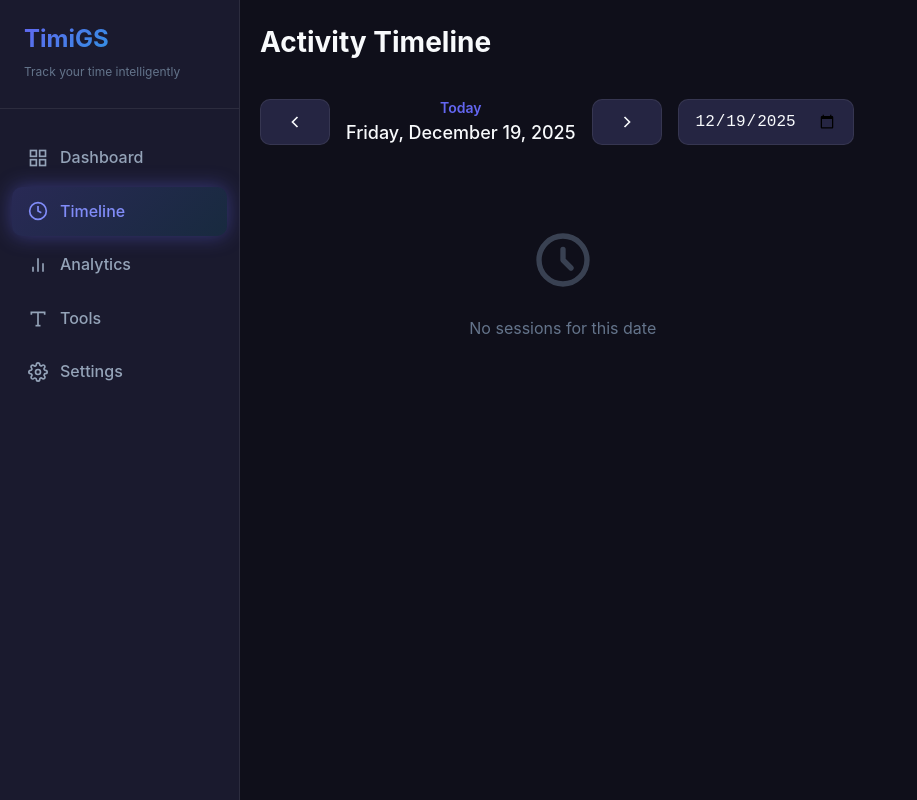
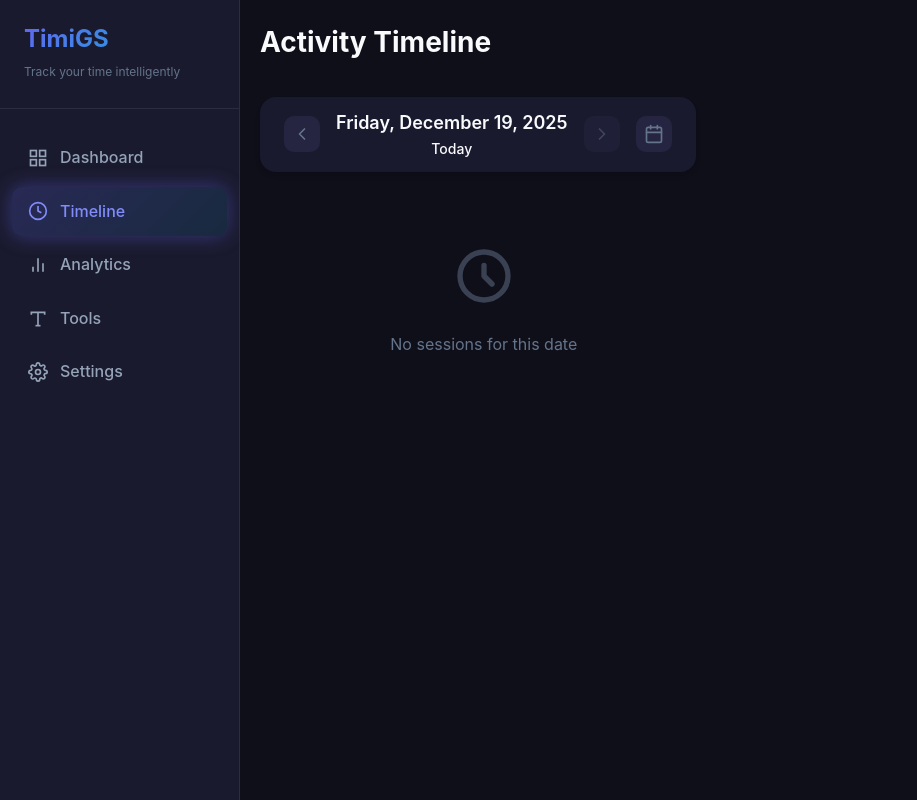
Before and after one commit to BANSAFAn/timiGS-, a Vue app: page /timeline in a window 1280 px wide. Shown: the whole page, without its empty margins (0-917 px from the left). Built offline with nearby package versions, Linux system fonts and the light colour scheme.

Commit message:
feat: remove global width constraints and fix grid layouts

```diff
--- a/src/locales/uk.json
+++ b/src/locales/uk.json
@@ -7,7 +7,8 @@
     "dashboard": "Головна",
     "timeline": "Історія",
     "analytics": "Аналітика",
-    "settings": "Налаштування"
+    "settings": "Налаштування",
+    "tools": "Інструменти"
   },
   "dashboard": {
     "title": "Головна",
--- a/src/styles/index.css
+++ b/src/styles/index.css
@@ -222,10 +222,12 @@ body {
 
 .page {
   width: 100%;
+  max-width: 100% !important;
 }
 
 .page-container {
   width: 100%;
+  max-width: 100% !important;
 }
 
 .page-header {
--- a/src/views/Analytics.vue
+++ b/src/views/Analytics.vue
@@ -26,7 +26,7 @@
        </div>
     </div>
 
-    <div class="grid-2">
+    <div class="charts-grid">
       <div class="card">
         <div class="card-header">
           <h3 class="card-title">{{ $t('analytics.weeklyOverview') }}</h3>
@@ -219,4 +219,10 @@ onMounted(async () => { await store.fetchTodayData(); await store.fetchWeeklySta
   font-weight: 500;
   font-size: 0.875rem;
 }
+
+.charts-grid {
+  display: grid;
+  grid-template-columns: repeat(auto-fit, minmax(400px, 1fr));
+  gap: 24px;
+}
 </style>
--- a/src/views/Timeline.vue
+++ b/src/views/Timeline.vue
@@ -6,23 +6,27 @@
       </div>
 
     <div class="timeline-controls">
-      <div class="date-nav">
-        <button class="btn btn-secondary" @click="goToPreviousDay">
-          <svg xmlns="http://www.w3.org/2000/svg" width="20" height="20" viewBox="0 0 24 24" fill="none" stroke="currentColor" stroke-width="2">
-            <path d="M15 18l-6-6 6-6"/>
-          </svg>
+      <div class="calendar-nav">
+        <button class="nav-btn" @click="goToPreviousDay">
+          <svg xmlns="http://www.w3.org/2000/svg" width="20" height="20" viewBox="0 0 24 24" fill="none" stroke="currentColor" stroke-width="2" stroke-linecap="round" stroke-linejoin="round"><polyline points="15 18 9 12 15 6"></polyline></svg>
         </button>
-        <div class="current-date">
-          <span class="date-label">{{ getDateLabel() }}</span>
-          <span class="date-value">{{ formatDate(selectedDate) }}</span>
+
+        <div class="date-display">
+          <div class="date-main">{{ formatDate(selectedDate) }}</div>
+          <div class="date-sub" v-if="getDateLabel()">{{ getDateLabel() }}</div>
         </div>
-        <button class="btn btn-secondary" @click="goToNextDay" :disabled="isToday">
-          <svg xmlns="http://www.w3.org/2000/svg" width="20" height="20" viewBox="0 0 24 24" fill="none" stroke="currentColor" stroke-width="2">
-            <path d="M9 18l6-6-6-6"/>
-          </svg>
+
+        <button class="nav-btn" @click="goToNextDay" :disabled="isToday">
+           <svg xmlns="http://www.w3.org/2000/svg" width="20" height="20" viewBox="0 0 24 24" fill="none" stroke="currentColor" stroke-width="2" stroke-linecap="round" stroke-linejoin="round"><polyline points="9 18 15 12 9 6"></polyline></svg>
         </button>
+
+        <div class="date-picker-wrapper">
+          <input type="date" class="date-input-hidden" v-model="dateInput" @change="onDateChange" ref="dateInputRef" />
+          <button class="nav-btn calendar-btn" @click="openDatePicker">
+            <svg xmlns="http://www.w3.org/2000/svg" width="20" height="20" viewBox="0 0 24 24" fill="none" stroke="currentColor" stroke-width="2" stroke-linecap="round" stroke-linejoin="round"><rect x="3" y="4" width="18" height="18" rx="2" ry="2"></rect><line x1="16" y1="2" x2="16" y2="6"></line><line x1="8" y1="2" x2="8" y2="6"></line><line x1="3" y1="10" x2="21" y2="10"></line></svg>
+          </button>
+        </div>
       </div>
-      <input type="date" class="form-control date-picker" v-model="dateInput" @change="onDateChange" />
     </div>
 
     <div class="timeline-container">
@@ -68,7 +72,12 @@ const store = useActivityStore();
 
 const selectedDate = ref(new Date());
 const dateInput = ref(formatDateForInput(new Date()));
+const dateInputRef = ref<HTMLInputElement | null>(null);
 const sessions = ref<ActivitySession[]>([]);
+
+function openDatePicker() {
+  dateInputRef.value?.showPicker();
+}
 
 const appColors: Record<string, string> = {};
 const colorPalette = ['#6366f1', '#06b6d4', '#8b5cf6', '#ec4899', '#f59e0b', '#10b981'];
@@ -161,39 +170,78 @@ onMounted(async () => {
 </script>
 
 <style scoped>
+
 .timeline-controls {
+  margin-bottom: 24px;
+}
+
+.calendar-nav {
   display: flex;
   align-items: center;
-  justify-content: space-between;
-  margin-bottom: 32px;
+  justify-content: center;
   gap: 16px;
+  background: var(--bg-secondary);
+  padding: 12px 24px;
+  border-radius: var(--radius-lg);
+  border: 1px solid var(--border);
+  box-shadow: 0 4px 6px -1px rgba(0, 0, 0, 0.1), 0 2px 4px -1px rgba(0, 0, 0, 0.06);
 }
 
-.date-nav {
+.nav-btn {
+  background: var(--bg-tertiary);
+  border: 1px solid var(--border);
+  color: var(--text-muted);
+  width: 36px;
+  height: 36px;
+  border-radius: var(--radius-md);
   display: flex;
   align-items: center;
-  gap: 16px;
+  justify-content: center;
+  cursor: pointer;
+  transition: all 0.2s;
 }
 
-.current-date {
-  text-align: center;
+.nav-btn:hover:not(:disabled) {
+  background: var(--bg-hover);
+  color: var(--primary);
+  border-color: var(--primary-dark);
 }
 
-.date-label {
-  display: block;
-  font-size: 0.875rem;
-  color: var(--color-primary);
-  font-weight: 600;
+.nav-btn:disabled {
+  opacity: 0.5;
+  cursor: not-allowed;
 }
 
-.date-value {
+.date-display {
+  text-align: center;
+  min-width: 200px;
+}
+
+.date-main {
   font-size: 1.125rem;
+  font-weight: 600;
+  color: var(--text-primary);
+}
+
+.date-sub {
+  font-size: 0.875rem;
+  color: var(--primary);
   font-weight: 500;
 }
 
-.date-picker {
-  width: auto;
-  max-width: 180px;
+.date-picker-wrapper {
+  position: relative;
+}
+
+.date-input-hidden {
+  position: absolute;
+  top: 0;
+  left: 0;
+  width: 100%;
+  height: 100%;
+  opacity: 0;
+  cursor: pointer;
+  z-index: -1;
 }
 
 .timeline-container {
```
Also changed, not shown: 1 other file (tests, documents, lock files or other folders).
